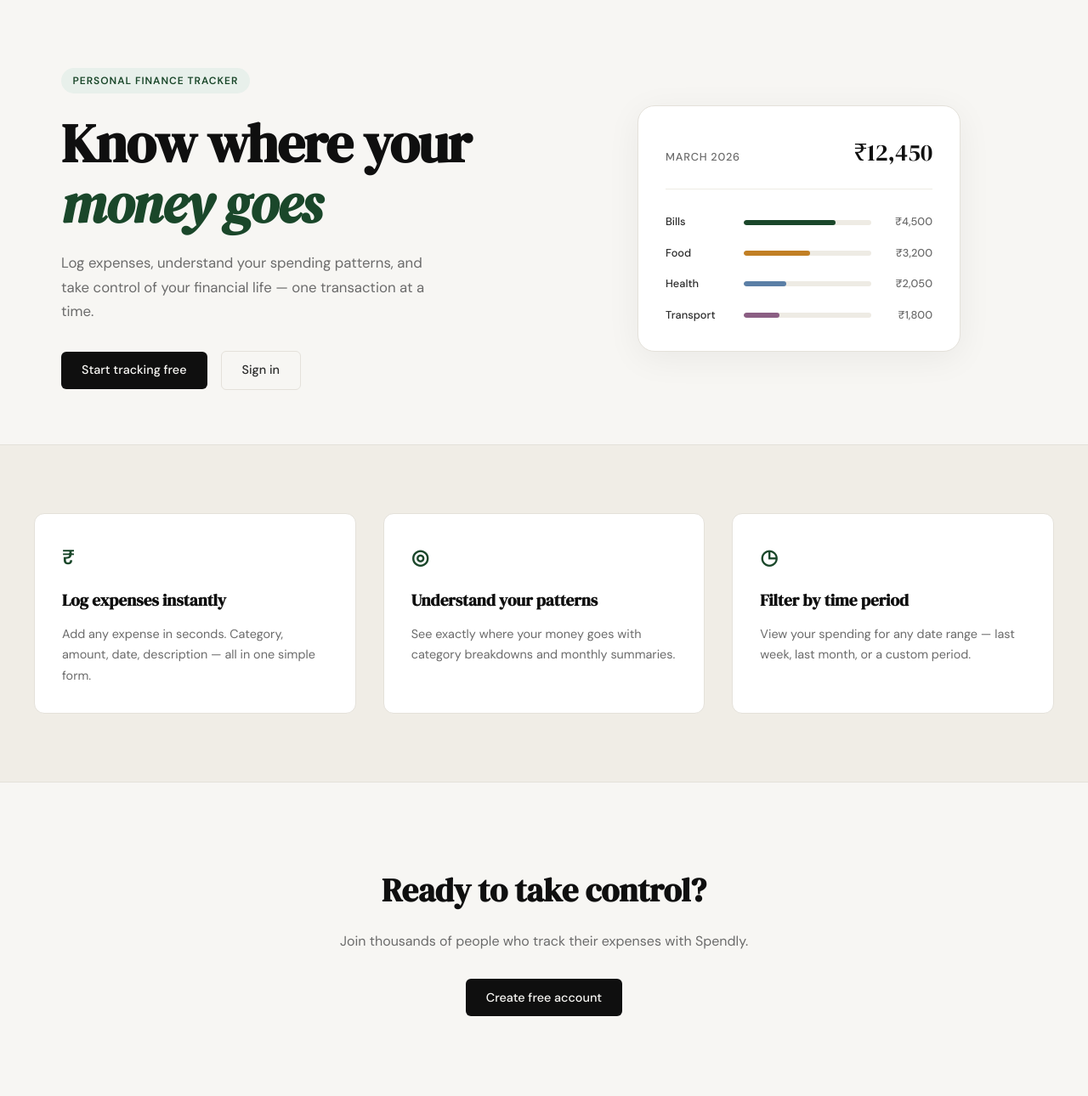
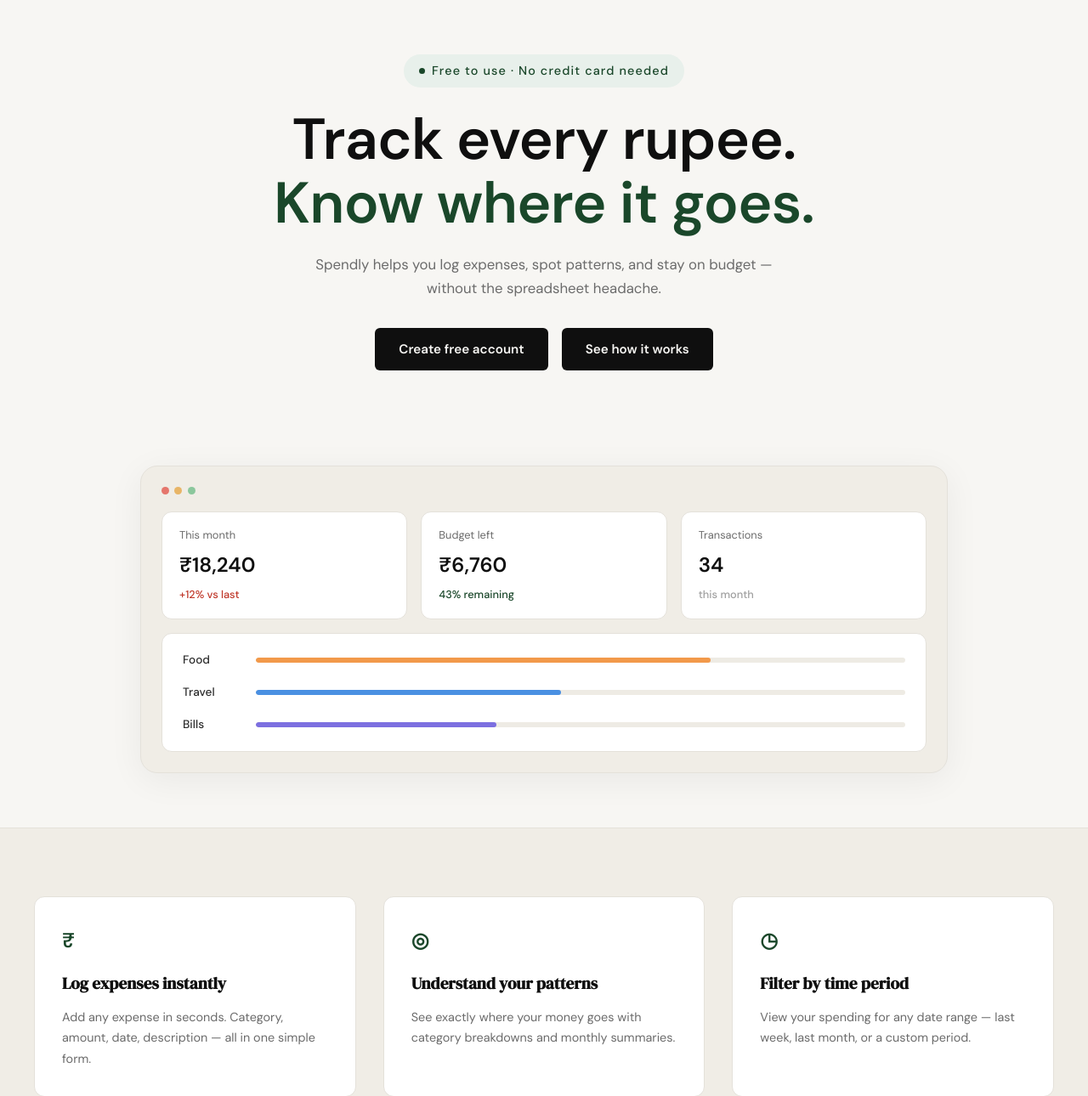
Before and after one commit to rohail410/spendly, a Flask app: page / in a window 1280 px wide. Shown: the part 61-1351 px from the top of the page at 85% size. Run offline with Flask 3, Linux system fonts and the light colour scheme.

Commit message:
landing: redesign hero section to match mockup

```diff
--- /dev/null
+++ b/static/css/landing.css
@@ -0,0 +1,194 @@
+/* ------------------------------------------------------------------ */
+/* Hero v2 — centered layout                                           */
+/* ------------------------------------------------------------------ */
+
+.hero-v2 {
+    grid-template-columns: 1fr;
+    text-align: center;
+    max-width: 1040px;
+    padding-top: 4rem;
+}
+
+.hero-v2 .hero-inner {
+    display: flex;
+    flex-direction: column;
+    align-items: center;
+}
+
+.hero-v2 .hero-badge {
+    display: inline-flex;
+    align-items: center;
+    gap: 0.5rem;
+    text-transform: none;
+    font-size: 0.9rem;
+    font-weight: 500;
+    padding: 0.5rem 1.1rem;
+}
+
+.badge-dot {
+    width: 7px;
+    height: 7px;
+    border-radius: 50%;
+    background: var(--accent);
+    display: inline-block;
+}
+
+.hero-v2 .hero-title {
+    font-family: var(--font-body);
+    font-weight: 700;
+    letter-spacing: -0.01em;
+    font-size: clamp(2.75rem, 6vw, 4.25rem);
+}
+
+.hero-title-accent {
+    color: var(--accent);
+    font-style: normal;
+}
+
+.hero-v2 .hero-subtitle {
+    max-width: 560px;
+    text-align: center;
+    margin-left: auto;
+    margin-right: auto;
+}
+
+.hero-v2 .hero-actions {
+    justify-content: center;
+}
+
+.hero-btn {
+    display: inline-block;
+    background: var(--ink);
+    color: var(--paper);
+    padding: 0.8rem 1.75rem;
+    border-radius: var(--radius-sm);
+    font-family: var(--font-body);
+    font-size: 0.95rem;
+    font-weight: 600;
+    cursor: pointer;
+    border: none;
+    transition: background 0.2s;
+    text-decoration: none;
+}
+
+.hero-btn:hover {
+    background: var(--accent);
+}
+
+.hero-v2 .hero-visual {
+    width: 100%;
+    justify-content: center;
+    margin-top: 3rem;
+}
+
+.hero-v2 .mock-card {
+    max-width: 950px;
+    width: 100%;
+    background: var(--paper-warm);
+    padding: 1.5rem;
+}
+
+/* ------------------------------------------------------------------ */
+/* Mock card window dots                                               */
+/* ------------------------------------------------------------------ */
+
+.mock-window-dots {
+    display: flex;
+    gap: 0.4rem;
+    margin-bottom: 1.25rem;
+}
+
+.mock-dot {
+    width: 9px;
+    height: 9px;
+    border-radius: 50%;
+    display: inline-block;
+}
+
+.mock-dot-red { background: #e5766c; }
+.mock-dot-yellow { background: #e8b567; }
+.mock-dot-green { background: #8bc79c; }
+
+/* ------------------------------------------------------------------ */
+/* Stat tiles                                                          */
+/* ------------------------------------------------------------------ */
+
+.mock-stats-row {
+    display: grid;
+    grid-template-columns: repeat(3, 1fr);
+    gap: 1rem;
+    margin-bottom: 1rem;
+}
+
+.mock-stat {
+    background: var(--paper-card);
+    border: 1px solid var(--border);
+    border-radius: var(--radius-md);
+    padding: 1.1rem 1.25rem;
+    text-align: left;
+    display: flex;
+    flex-direction: column;
+    gap: 0.35rem;
+}
+
+.mock-stat-label {
+    font-size: 0.8rem;
+    color: var(--ink-muted);
+}
+
+.mock-stat-value {
+    font-size: 1.5rem;
+    font-weight: 700;
+    color: var(--ink);
+}
+
+.mock-stat-delta {
+    font-size: 0.8rem;
+    font-weight: 500;
+}
+
+.mock-stat-delta-up { color: var(--danger); }
+.mock-stat-delta-good { color: var(--accent); }
+.mock-stat-delta-neutral { color: var(--ink-faint); }
+
+/* ------------------------------------------------------------------ */
+/* Category bars                                                       */
+/* ------------------------------------------------------------------ */
+
+.mock-bars-card {
+    background: var(--paper-card);
+    border: 1px solid var(--border);
+    border-radius: var(--radius-md);
+    padding: 1.25rem 1.5rem;
+    display: flex;
+    flex-direction: column;
+    gap: 1rem;
+}
+
+.mock-bar-row-v2 {
+    display: grid;
+    grid-template-columns: 70px 1fr;
+    align-items: center;
+    gap: 1rem;
+}
+
+.mock-bar-row-v2 .mock-cat {
+    font-size: 0.85rem;
+    font-weight: 500;
+    color: var(--ink-soft);
+    text-align: left;
+}
+
+.mock-bar-food { background: #f2994a; }
+.mock-bar-travel { background: #4a90e2; }
+.mock-bar-bills { background: #7c6fe0; }
+
+/* ------------------------------------------------------------------ */
+/* Responsive                                                           */
+/* ------------------------------------------------------------------ */
+
+@media (max-width: 700px) {
+    .mock-stats-row {
+        grid-template-columns: 1fr;
+    }
+}
--- a/templates/landing.html
+++ b/templates/landing.html
@@ -2,59 +2,73 @@
 
 {% block title %}Spendly — Track Every Rupee{% endblock %}
 
+{% block head %}
+<link rel="stylesheet" href="{{ url_for('static', filename='css/landing.css') }}">
+{% endblock %}
+
 {% block content %}
 
-<section class="hero">
+<section class="hero hero-v2">
     <div class="hero-inner">
-        <div class="hero-badge">Personal Finance Tracker</div>
+        <div class="hero-badge">
+            <span class="badge-dot"></span>
+            Free to use &middot; No credit card needed
+        </div>
         <h1 class="hero-title">
-            Know where your<br>
-            <em>money goes</em>
+            Track every rupee.<br>
+            <span class="hero-title-accent">Know where it goes.</span>
         </h1>
         <p class="hero-subtitle">
-            Log expenses, understand your spending patterns,
-            and take control of your financial life —
-            one transaction at a time.
+            Spendly helps you log expenses, spot patterns, and stay
+            on budget — without the spreadsheet headache.
         </p>
         <div class="hero-actions">
-            <a href="{{ url_for('register') }}" class="btn-primary">Start tracking free</a>
-            <a href="{{ url_for('login') }}" class="btn-ghost">Sign in</a>
+            <a href="{{ url_for('register') }}" class="hero-btn hero-btn-primary">Create free account</a>
+            <a href="#" class="hero-btn hero-btn-secondary">See how it works</a>
         </div>
     </div>
     <div class="hero-visual">
         <div class="mock-card">
-            <div class="mock-card-header">
-                <span class="mock-label">March 2026</span>
-                <span class="mock-total">₹12,450</span>
+            <div class="mock-window-dots">
+                <span class="mock-dot mock-dot-red"></span>
+                <span class="mock-dot mock-dot-yellow"></span>
+                <span class="mock-dot mock-dot-green"></span>
             </div>
-            <div class="mock-bars">
-                <div class="mock-bar-row">
+            <div class="mock-stats-row">
+                <div class="mock-stat">
+                    <span class="mock-stat-label">This month</span>
+                    <span class="mock-stat-value">₹18,240</span>
+                    <span class="mock-stat-delta mock-stat-delta-up">+12% vs last</span>
+                </div>
+                <div class="mock-stat">
+                    <span class="mock-stat-label">Budget left</span>
+                    <span class="mock-stat-value">₹6,760</span>
+                    <span class="mock-stat-delta mock-stat-delta-good">43% remaining</span>
+                </div>
+                <div class="mock-stat">
+                    <span class="mock-stat-label">Transactions</span>
+                    <span class="mock-stat-value">34</span>
+                    <span class="mock-stat-delta mock-stat-delta-neutral">this month</span>
+                </div>
+            </div>
+            <div class="mock-bars-card">
+                <div class="mock-bar-row-v2">
+                    <span class="mock-cat">Food</span>
+                    <div class="mock-bar-track">
+                        <div class="mock-bar mock-bar-food" style="width: 70%"></div>
+                    </div>
+                </div>
+                <div class="mock-bar-row-v2">
+                    <span class="mock-cat">Travel</span>
+                    <div class="mock-bar-track">
+                        <div class="mock-bar mock-bar-travel" style="width: 47%"></div>
+                    </div>
+                </div>
+                <div class="mock-bar-row-v2">
                     <span class="mock-cat">Bills</span>
                     <div class="mock-bar-track">
-                        <div class="mock-bar" style="width: 72%"></div>
+                        <div class="mock-bar mock-bar-bills" style="width: 37%"></div>
                     </div>
-                    <span class="mock-amt">₹4,500</span>
-                </div>
-                <div class="mock-bar-row">
-                    <span class="mock-cat">Food</span>
-                    <div class="mock-bar-track">
-                        <div class="mock-bar mock-bar-2" style="width: 52%"></div>
-                    </div>
-                    <span class="mock-amt">₹3,200</span>
-                </div>
-                <div class="mock-bar-row">
-                    <span class="mock-cat">Health</span>
-                    <div class="mock-bar-track">
-                        <div class="mock-bar mock-bar-3" style="width: 33%"></div>
-                    </div>
-                    <span class="mock-amt">₹2,050</span>
-                </div>
-                <div class="mock-bar-row">
-                    <span class="mock-cat">Transport</span>
-                    <div class="mock-bar-track">
-                        <div class="mock-bar mock-bar-4" style="width: 28%"></div>
-                    </div>
-                    <span class="mock-amt">₹1,800</span>
                 </div>
             </div>
         </div>
```
